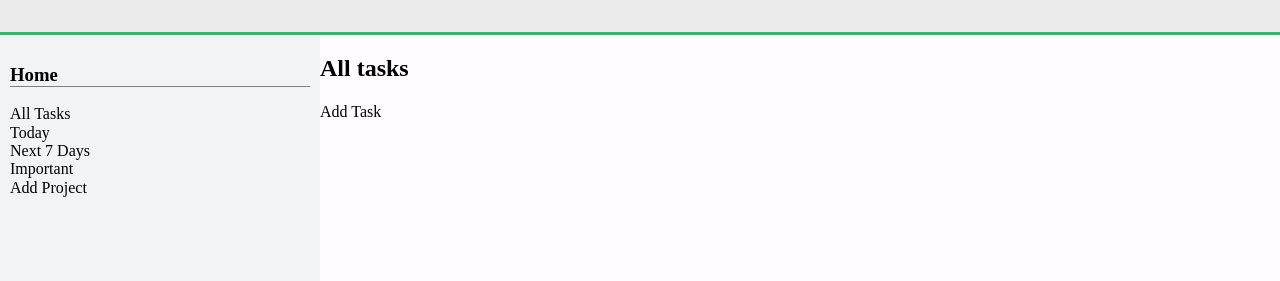
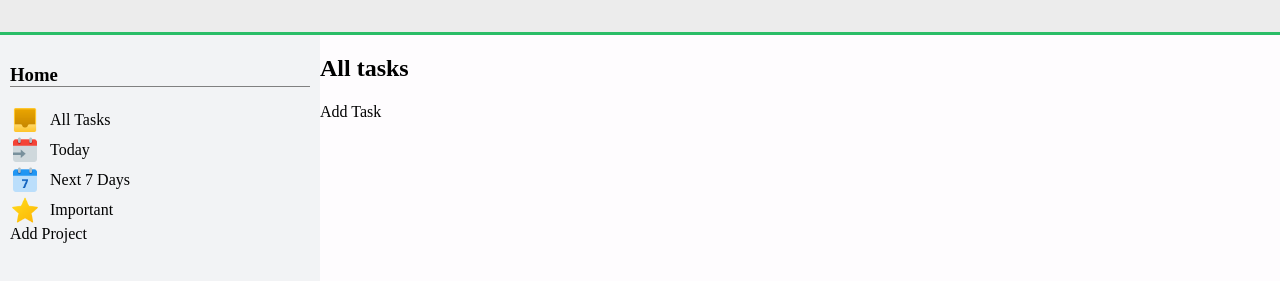
Before and after one commit to ZTanvir/todo-list, a website built with webpack: page src/index.html in a window 1280 px wide. Shown: the part 79-360 px from the top of the page. Built offline with nearby package versions, Linux system fonts and the light colour scheme.

Commit message:
Add images to all side bar of home section

```diff
--- a/src/index.html
+++ b/src/index.html
@@ -20,11 +20,21 @@
                 <h3>Home</h3>
                 <div class="fixed-task-list">
                     <div class="all-task">
-                        <div class="all-task-name"> All Tasks</div>
+                        <img src="./assets/images/inbox.png" alt="Yellow inbox" srcset="">
+                        <div class="all-task-name">All Tasks</div>
                     </div>
-                    <div class="today-task"><span class="today-task-icon"></span>Today</div>
-                    <div class="this-week-task"><span class="this-week-task"></span>Next 7 Days</div>
-                    <div class="important-task"><span class="important-task-list"></span>Important</div>
+                    <div class="today-task">
+                        <img src="./assets/images/today1.png" alt="Yellow inbox" srcset="">
+                        <div class="today-task-name">Today</div>
+                    </div>
+                    <div class="this-week-task">
+                        <img src="./assets/images/week2.png" alt="Yellow inbox" srcset="">
+                        <div class="week-task-name">Next 7 Days</div>
+                    </div>
+                    <div class="important-task">
+                        <img src="./assets/images/star.png" alt="Yellow inbox" srcset="">
+                        <div class="important-task-name">Important</div>
+                    </div>
                 </div>
             </div>
             <div class="projects-list">
--- a/src/style.css
+++ b/src/style.css
@@ -57,6 +57,18 @@ aside {
 .fixed-task h3 {
   border-bottom: 1px solid gray;
 }
+.fixed-task-list div {
+  display: flex;
+  gap: 10px;
+  justify-content: flex-start;
+  align-items: center;
+}
+.all-task > img,
+.today-task > img,
+.this-week-task > img,
+.important-task > img {
+  width: 10%;
+}
 /* Aside left sidebar section end */
 
 .todo-list-section {
--- a/webpack.config.js
+++ b/webpack.config.js
@@ -33,6 +33,7 @@ module.exports = {
                     {
                         loader: 'file-loader',
                         options: {
+                            esModule: false,
                             name: '[name].[ext]',
                             outputPath: 'assets/images/'
                         }
```
Also changed, not shown: dist/assets/images/inbox.png (added), dist/index.html.
